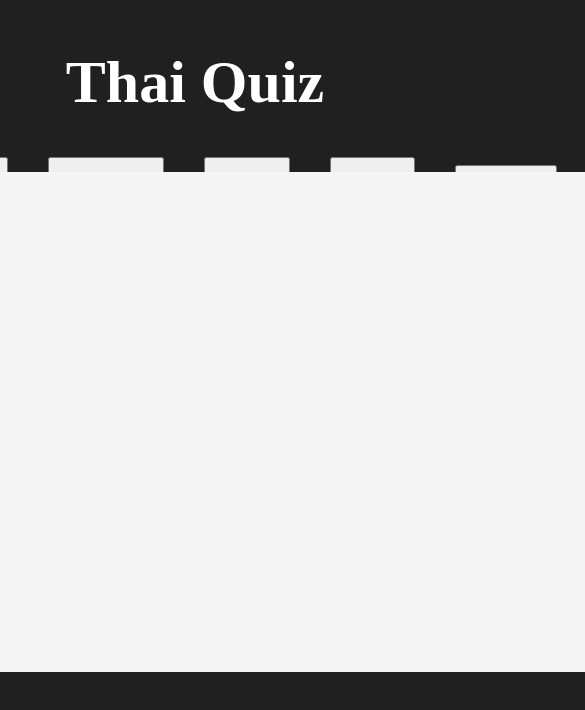
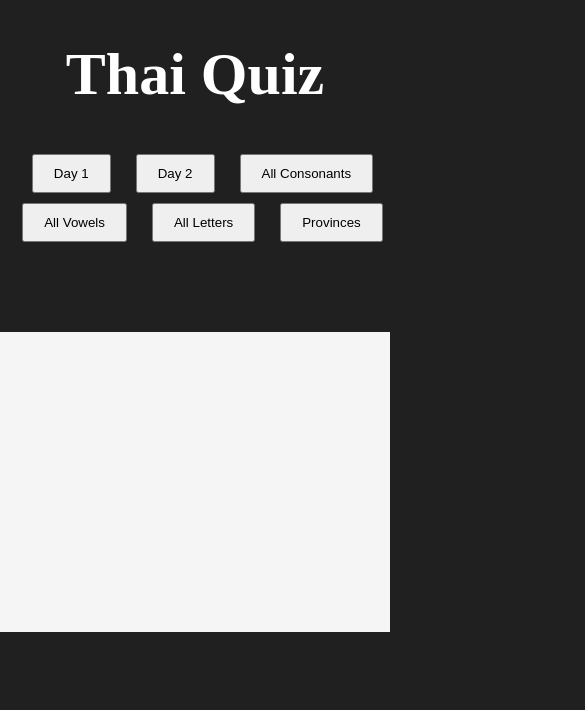
Before and after one commit to Apfeloxid/thai, a plain HTML site: page index.html in a window 390 px wide. Shown: the top 710 px of the page, 585 px wide, since content can reach past the window. Drawn offline with Linux system fonts and the light colour scheme.

Commit message:
Made website responsive for smaller screen sizes

```diff
--- a/styles.css
+++ b/styles.css
@@ -8,6 +8,10 @@ header {
 body {
     background: #202020;
     color: white;
+    padding: 0;
+    margin: 0;
+    height: 100%;
+    width: 100%;
 }
 
 #gamemode-section {
@@ -15,6 +19,7 @@ body {
     flex-direction: row;
     align-items: center;
     justify-content: center;
+    flex-wrap: wrap;
 }
 
 #gamemode-section button {
@@ -32,7 +37,7 @@ body {
     left: 50%;
     top: 50%;
     margin-right: -50%;
-    transform: translate(-50%, -50%);
+    transform: translate(-50%, -40%);
     display: flex;
     justify-content: space-between;
     align-items: center;
@@ -54,3 +59,36 @@ body {
 #answerDisplay {
     font-size: 40px;
 }
+
+@media screen and (max-width: 1000px) {
+    #quiz-section {
+        height: 400px;
+        width: 100%;
+        left: 0;
+        transform: translate(0, -30%);
+    }
+    #gamemode-section button {
+        margin-top: 5px;
+        margin-bottom: 5px;
+        margin-right: 5px;
+    }
+
+    #letterDisplay {
+        font-size: 125px;
+    }
+}
+
+@media screen and (max-width: 600px) {
+    #quiz-section {
+        height: 300px;
+    }
+    #letterDisplay {
+        font-size: 100px;
+    }
+}
+
+@media screen and (max-width: 450px) {
+    #letterDisplay {
+        font-size: 70px;
+    }
+}
```
